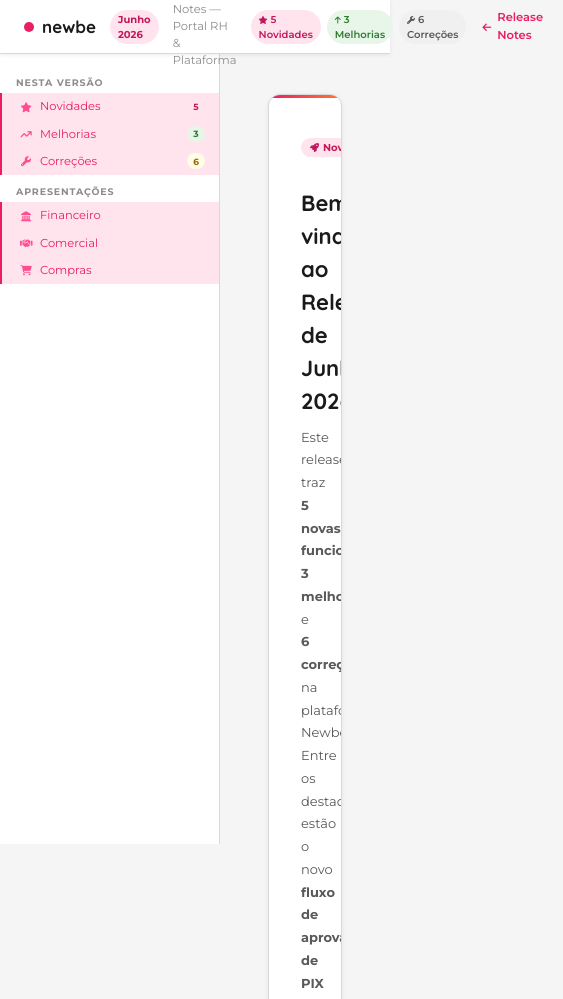
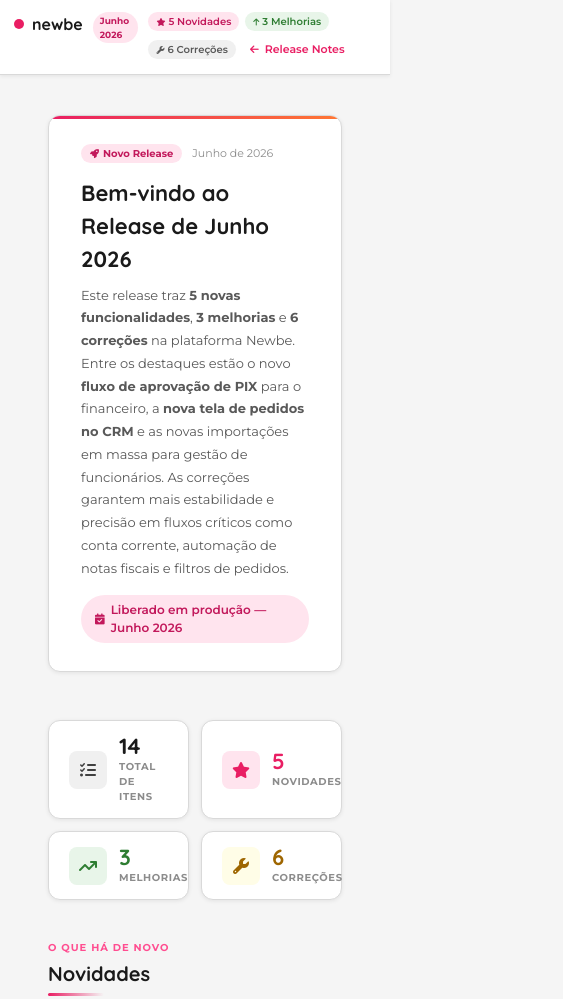
Before and after one commit to dev-newbe/release-notes, a plain HTML site: page notes/20260612-release-notes.html in a window 390 px wide. Shown: the top 999 px of the page, 563 px wide, since content can reach past the window. Drawn offline with Linux system fonts and the light colour scheme.

Commit message:
atualizacao

```diff
--- a/notes/20260612-release-notes.html
+++ b/notes/20260612-release-notes.html
@@ -77,7 +77,8 @@ h1,h2,h3,h4,h5,h6{font-family:var(--font-title);}
 .ds-wrap{display:flex;min-height:calc(100vh - 54px);}
 
 /* ══ SIDEBAR ══ */
-.sidebar{width:220px;flex-shrink:0;position:sticky;top:54px;height:calc(100vh - 54px);overflow-y:auto;background:#fff;border-right:1px solid var(--color-border);padding:12px 0;scrollbar-width:thin;scrollbar-color:var(--neutro-300) transparent;}
+.sidebar{width:220px;flex-shrink:0;position:sticky;top:54px;height:calc(100vh - 54px);overflow-y:auto;background:#fff;border-right:1px solid var(--color-border);padding:12px 0;scrollbar-width:thin;scrollbar-color:var(--neutro-300) transparent;transition:transform .2s ease, opacity .2s ease;}
+.sidebar.open{transform:translateX(0);opacity:1;}
 .sidebar-group{padding:10px 16px 3px;font-size:9.5px;font-weight:700;text-transform:uppercase;letter-spacing:.09em;color:var(--color-text-muted);font-family:var(--font-body);}
 .sidebar a{display:flex;align-items:center;gap:8px;padding:5px 14px 5px 18px;font-size:11.5px;font-family:var(--font-body);color:var(--color-text-secondary);border-left:2px solid transparent;transition:all .12s;text-decoration:none;}
 .sidebar a i{width:12px;text-align:center;font-size:10px;color:var(--color-text-muted);}
@@ -87,6 +88,40 @@ h1,h2,h3,h4,h5,h6{font-family:var(--font-title);}
 .sidebar-count.pink{background:var(--primary-100);color:var(--primary-600);}
 .sidebar-count.green{background:var(--success-100);color:var(--success-600);}
 .sidebar-count.amber{background:var(--warning-100);color:var(--warning-700);}
+
+@media (max-width: 900px) {
+  .topbar{padding:0 16px;}
+  .topbar-desc{display:none;}
+  .topbar-tags{display:flex;flex-wrap:wrap;gap:6px;}
+  .topbar-back{margin-left:0;}
+
+  .ds-wrap{display:block;}
+  .sidebar{display:none;}
+  .main{padding:24px 16px;}
+  .welcome-card{padding:22px 20px;}
+  .summary-bar{margin-bottom:28px;}
+  .feature-item{padding:18px 20px;}
+  .section{margin-bottom:40px;}
+  .section-title{font-size:18px;}
+  .feature-title{font-size:14px;}
+  .sidebar a{font-size:13px;}
+}
+
+@media (max-width: 600px) {
+  .topbar{gap:10px;height:auto;padding:12px 14px;align-items:flex-start;}
+  .brand{font-size:16px;}
+  .version-pill{font-size:9px;padding:2px 7px;}
+  .topbar-back{font-size:11px;padding:4px 8px;}
+  .main{padding:20px 14px;}
+  .welcome-card{padding:20px 18px;}
+  .welcome-title{font-size:20px;}
+  .page-desc{font-size:13px;}
+  .summary-bar{gap:10px;}
+  .sum-item{padding:12px 16px;}
+  .sum-value{font-size:20px;}
+  .feature-item{padding:16px 18px;}
+  .feature-desc{font-size:12.5px;}
+}
 
 /* ══ MAIN ══ */
 .main{flex:1;padding:40px 48px;max-width:960px;min-width:0;}
@@ -162,7 +197,6 @@ h1,h2,h3,h4,h5,h6{font-family:var(--font-title);}
     <a href="../index.html" class="topbar-back"><i class="fa-solid fa-arrow-left"></i>Release Notes</a>
   </div>
 </header>
-
 <div class="ds-wrap">
 
 <!-- ══ SIDEBAR ══ -->
@@ -515,6 +549,8 @@ h1,h2,h3,h4,h5,h6{font-family:var(--font-title);}
     });
   }, { rootMargin: '-54px 0px -60% 0px' });
   document.querySelectorAll('section[id], div[id]').forEach(s => observer.observe(s));
+
+  // A sidebar não é usada em mobile, portanto não há script de toggle aqui.
 </script>
 
 </body>
```
